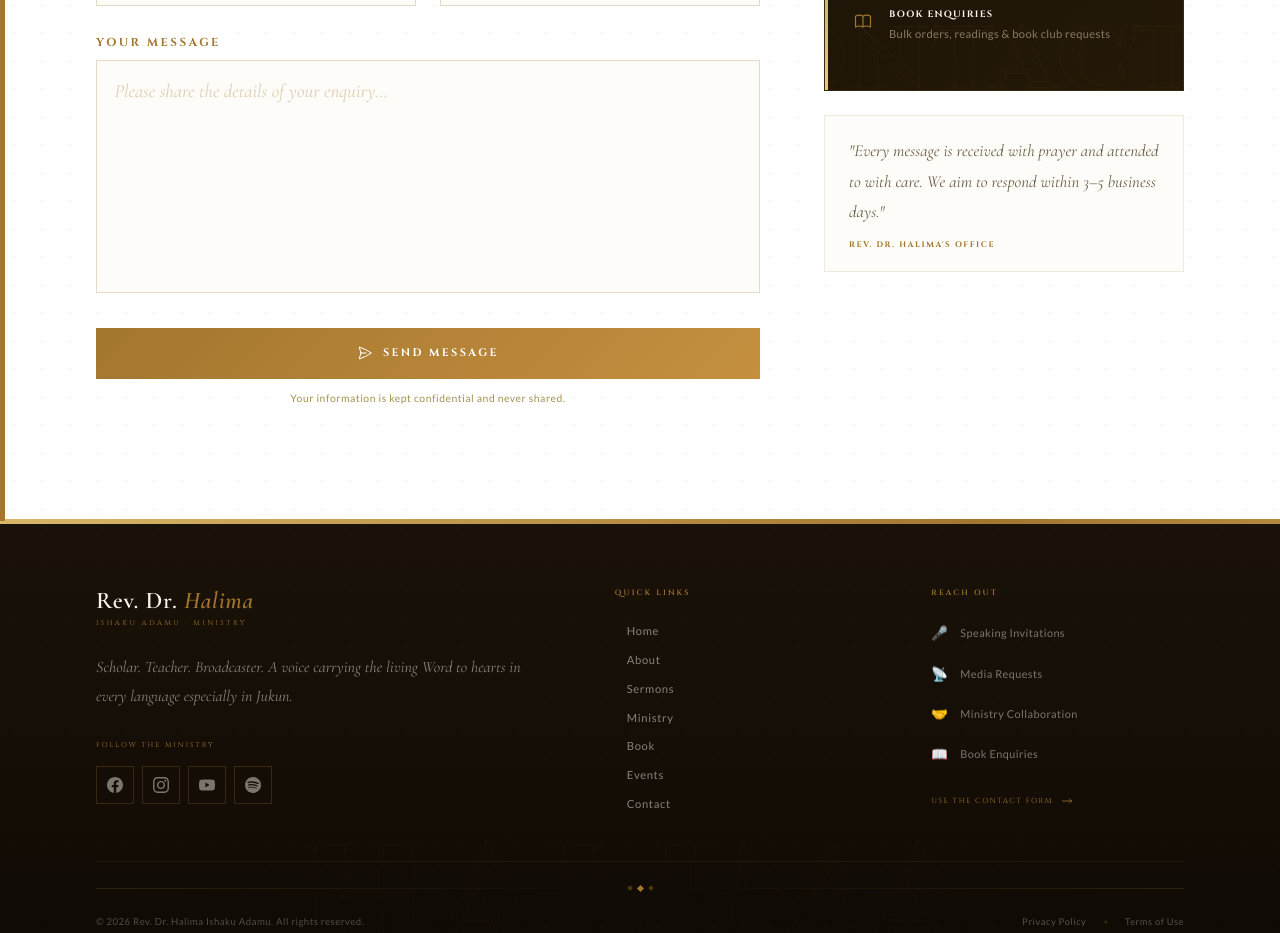
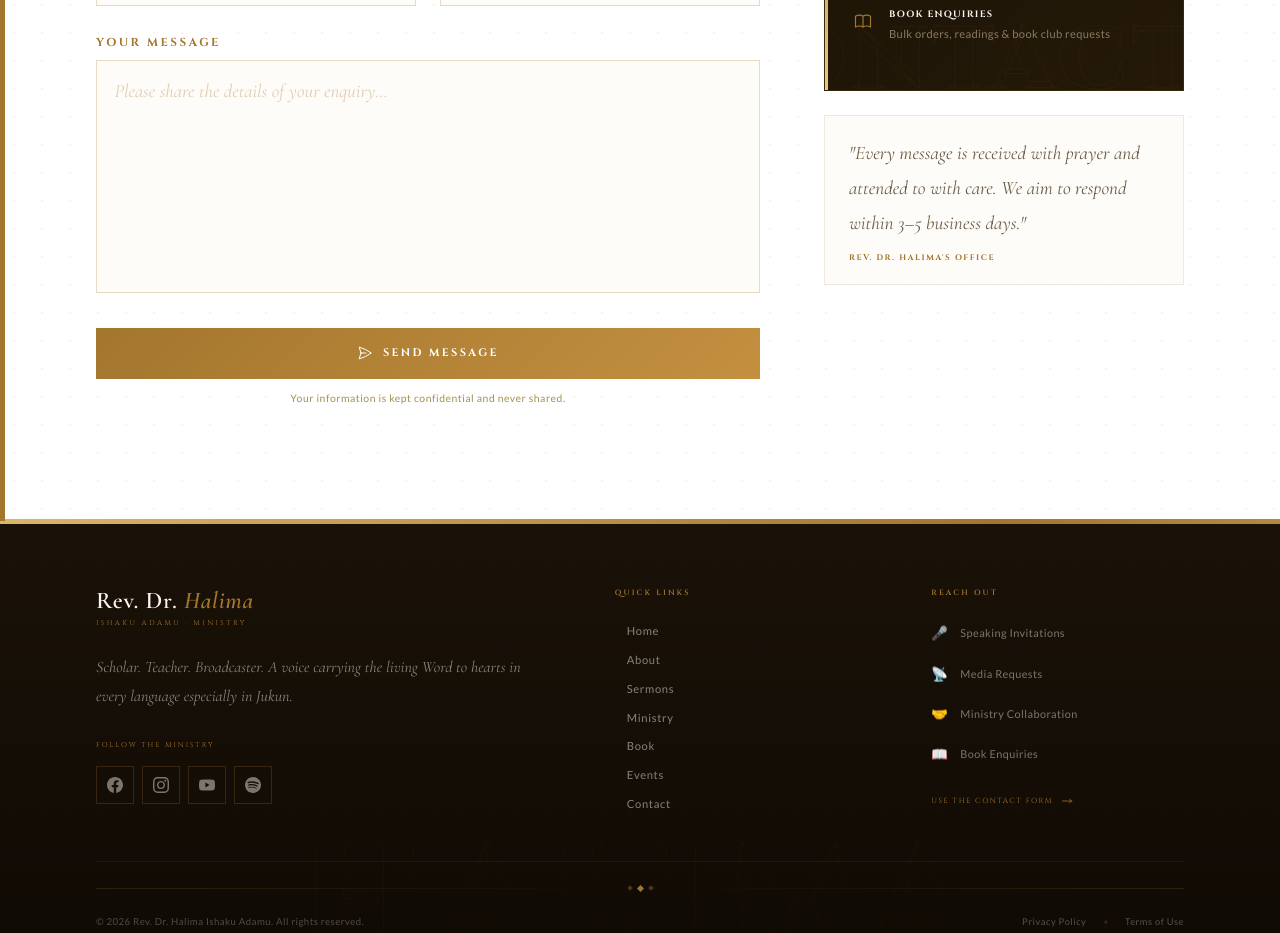
Before and after one commit to JesseJohn7/Dr-Halima, a Next.js app: page / in a window 1280 px wide. Shown: the part 8420-9353 px from the top of the page. Built offline with nearby package versions, Linux system fonts and the light colour scheme.

Commit message:
enquiry p

```diff
--- a/components/Contact.tsx
+++ b/components/Contact.tsx
@@ -373,7 +373,7 @@ export default function ContactSection() {
 
               {/* Response note */}
               <div className="px-6 py-5 border border-[rgba(163,118,46,0.15)] bg-[#FEFCF8]">
-                <p className="font-cormorant text-[#6B5C47] italic leading-[1.8]" style={{ fontSize: "1.05rem" }}>
+                <p className="font-cormorant text-[#6B5C47] italic leading-[1.8]" style={{ fontSize: "1.2rem" }}>
                   "Every message is received with prayer and attended to with care. We aim to respond within 3–5 business days."
                 </p>
                 <p className="font-cinzel text-[#A3762E] uppercase tracking-[0.2em] mt-3" style={{ fontSize: "0.5rem", fontWeight: 700 }}>
```
